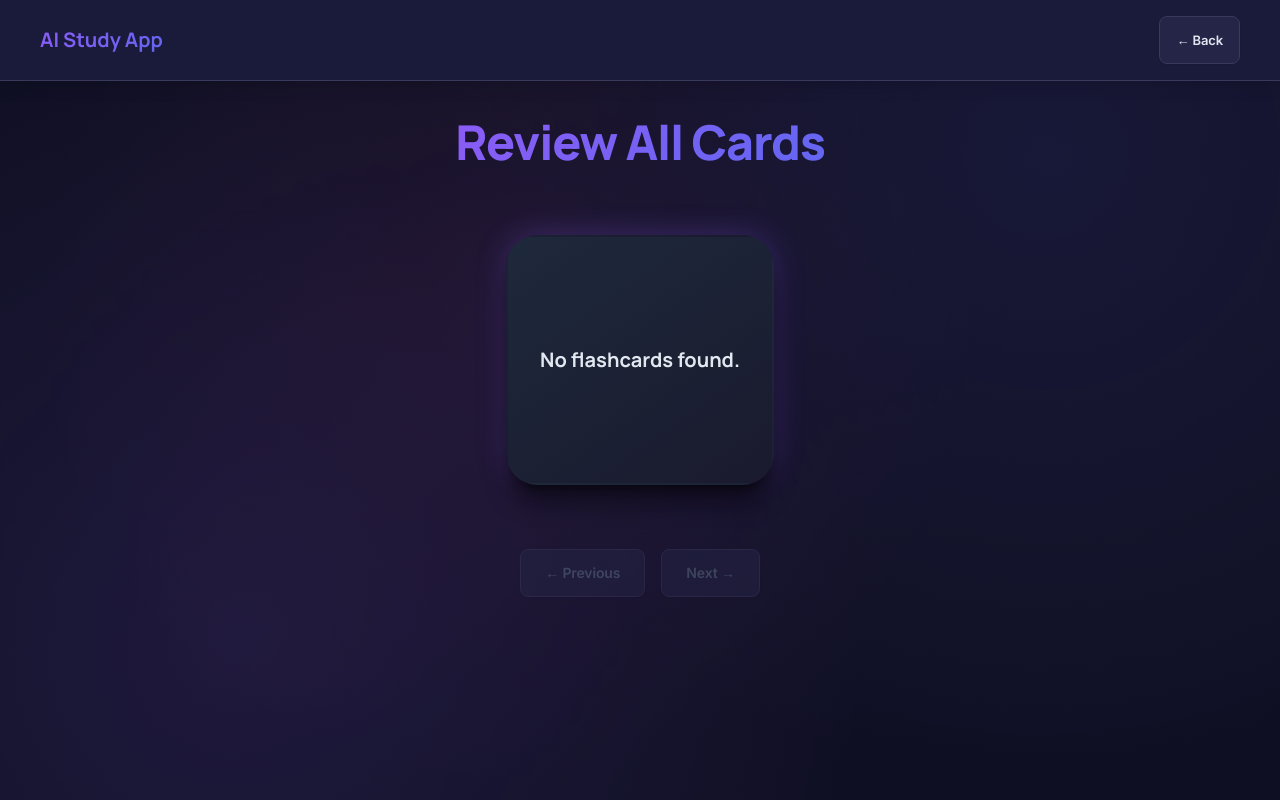
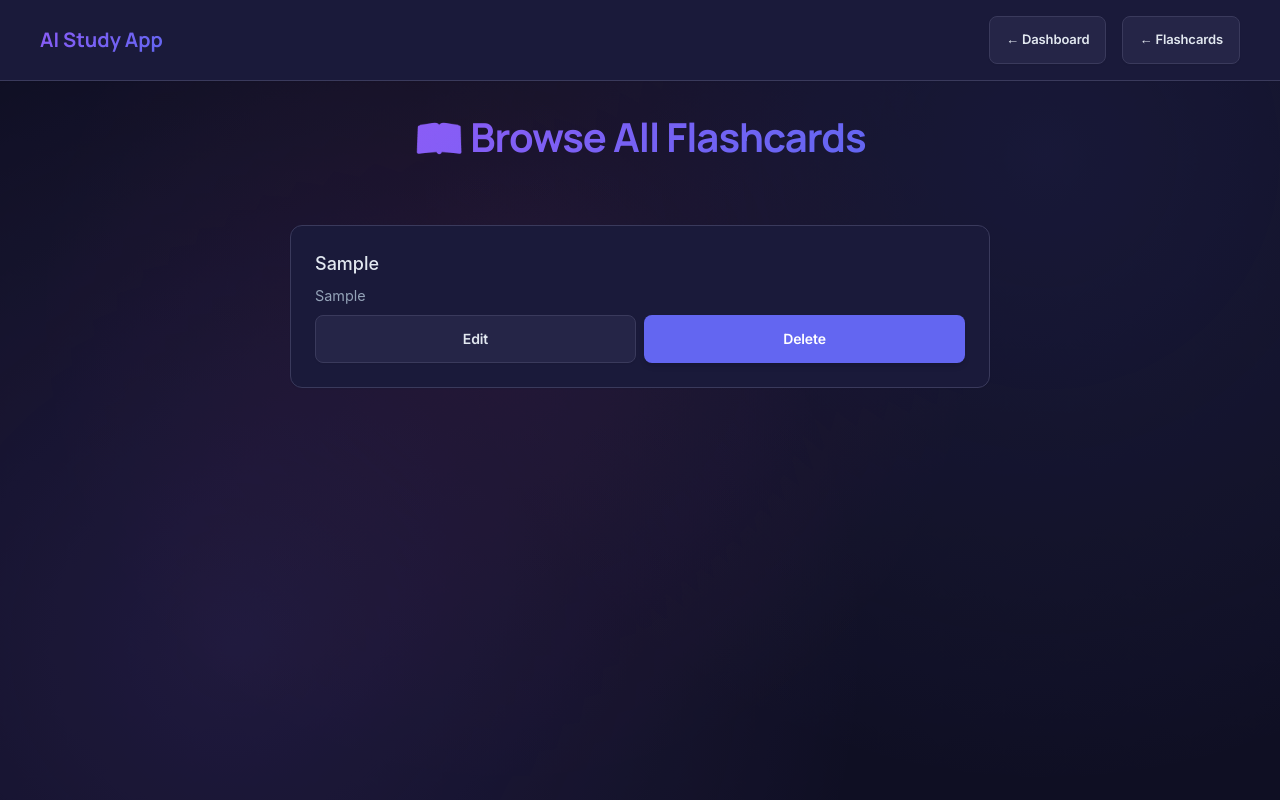
Before and after one commit to NeelKad/AI-study-app, a Flask app: page /review-all-flashcards/1 in a window 1280 px wide. Run offline with Flask 3, Linux system fonts and the light colour scheme; a user stored in the database is signed in; tables that the repository leaves empty hold one stand-in row (values such as "Sample post"); data that the repository does not hold is empty.

Commit message:
Update review_all_flashcards.html

```diff
--- a/templates/review_all_flashcards.html
+++ b/templates/review_all_flashcards.html
@@ -3,8 +3,11 @@
   <head>
     <meta charset="UTF-8" />
     <meta name="viewport" content="width=device-width, initial-scale=1.0" />
-  <title>Review All Flashcards - AI Study App</title>
-  <link rel="stylesheet" href="{{ url_for('static', filename='style.css') }}" />
+    <title>Browse All Flashcards - AI Study App</title>
+    <link
+      rel="stylesheet"
+      href="{{ url_for('static', filename='style.css') }}"
+    />
     <style>
       :root {
         --bg-primary: #0f0f23;
@@ -16,32 +19,57 @@
         --text-muted: #64748b;
         --accent: #6366f1;
         --success: #10b981;
+        --warning: #f59e0b;
         --error: #ef4444;
         --shadow-sm: 0 1px 2px 0 rgb(0 0 0 / 0.05);
-      --shadow-md: 0 4px 6px -1px rgb(0 0 0 / 0.1), 0 2px 4px -2px rgb(0 0 0 / 0.1);
-      --shadow-lg: 0 10px 15px -3px rgb(0 0 0 / 0.1), 0 4px 6px -4px rgb(0 0 0 / 0.1);
+        --shadow-md: 0 4px 6px -1px rgb(0 0 0 / 0.1),
+          0 2px 4px -2px rgb(0 0 0 / 0.1);
+        --shadow-lg: 0 10px 15px -3px rgb(0 0 0 / 0.1),
+          0 4px 6px -4px rgb(0 0 0 / 0.1);
       }
+
+      * {
+        box-sizing: border-box;
+      }
+
       body {
         background: var(--bg-primary);
         color: var(--text-primary);
-      font-family: -apple-system, BlinkMacSystemFont, 'Segoe UI', 'Roboto', sans-serif;
+        font-family: -apple-system, BlinkMacSystemFont, "Segoe UI", "Roboto",
+          sans-serif;
         margin: 0;
         min-height: 100vh;
+        line-height: 1.5;
       }
+
       .navbar {
         background: var(--bg-secondary);
         padding: 1rem 2rem;
         border-bottom: 1px solid var(--bg-border);
+        box-shadow: var(--shadow-sm);
       }
+
+      .nav-content {
+        display: flex;
+        align-items: center;
+        justify-content: space-between;
+        width: 100%;
+        max-width: 1200px;
+        margin: 0 auto;
+      }
+
       .nav-logo {
         font-size: 1.25rem;
         font-weight: 700;
         color: var(--accent);
         text-decoration: none;
+        transition: color 0.2s ease;
       }
+
       .nav-logo:hover {
         color: var(--text-primary);
       }
+
       .button {
         display: inline-flex;
         align-items: center;
@@ -56,19 +84,37 @@
         transition: all 0.2s ease;
         background: var(--accent);
         color: white;
+        gap: 0.5rem;
       }
-    .button:hover {
+
+      .button:hover:not(:disabled) {
         transform: translateY(-1px);
         box-shadow: var(--shadow-md);
       }
+
       .button-secondary {
         background: var(--bg-tertiary);
         color: var(--text-primary);
         border-color: var(--bg-border);
       }
+
       .button-secondary:hover {
         background: var(--bg-border);
       }
+
+      .button:disabled {
+        opacity: 0.5;
+        cursor: not-allowed;
+        background: var(--bg-tertiary);
+        color: var(--text-muted);
+        border-color: var(--bg-border);
+      }
+
+      .button:disabled:hover {
+        transform: none;
+        box-shadow: none;
+      }
+
       .card {
         background: var(--bg-secondary);
         border: 1px solid var(--bg-border);
@@ -76,30 +122,160 @@
         box-shadow: var(--shadow-sm);
         transition: all 0.2s ease;
       }
+
       .card:hover {
         box-shadow: var(--shadow-md);
       }
-    .button:disabled {
-      opacity: 0.5;
-      cursor: not-allowed;
-      background: var(--bg-tertiary);
-      color: var(--text-muted);
-      border-color: var(--bg-border);
+
+      .main-container {
+        padding: 2rem;
+        max-width: 800px;
+        margin: 0 auto;
+        display: flex;
+        flex-direction: column;
+        align-items: center;
+        gap: 2rem;
       }
-    .button:disabled:hover {
-      transform: none;
-      box-shadow: none;
+
+      .page-title {
+        font-size: 2.5rem;
+        font-weight: 700;
+        color: var(--accent);
+        margin: 0;
+        text-align: center;
       }
+
+      .stats-grid {
+        display: grid;
+        grid-template-columns: repeat(auto-fit, minmax(200px, 1fr));
+        gap: 1rem;
+        width: 100%;
+        margin-bottom: 1rem;
+      }
+
+      .stat-card {
+        padding: 1.5rem;
+        text-align: center;
+      }
+
+      .stat-number {
+        font-size: 2rem;
+        font-weight: 700;
+        margin-bottom: 0.5rem;
+      }
+
+      .stat-label {
+        color: var(--text-secondary);
+        font-size: 0.875rem;
+        text-transform: uppercase;
+        letter-spacing: 0.05em;
+      }
+
+      .stat-due {
+        color: var(--warning);
+      }
+      .stat-total {
+        color: var(--accent);
+      }
+      .stat-new {
+        color: var(--success);
+      }
+
+      .action-grid {
+        display: grid;
+        grid-template-columns: repeat(auto-fit, minmax(280px, 1fr));
+        gap: 1.5rem;
+        width: 100%;
+      }
+
+      .action-button {
+        padding: 2rem;
+        text-align: center;
+        font-size: 1.125rem;
+        font-weight: 600;
+        text-decoration: none;
+        min-height: 140px;
+        display: flex;
+        flex-direction: column;
+        align-items: center;
+        justify-content: center;
+        gap: 1rem;
+      }
+
+      .action-icon {
+        font-size: 2.5rem;
+      }
+
+      .loading-container {
+        display: none;
+        text-align: center;
+        margin: 2rem 0;
+      }
+
+      .loading-content {
+        display: inline-flex;
+        align-items: center;
+        gap: 0.75rem;
+        padding: 1rem 1.5rem;
+        background: var(--bg-secondary);
+        border-radius: 0.75rem;
+        border: 1px solid var(--bg-border);
+      }
+
+      .spinner {
+        width: 20px;
+        height: 20px;
+        border: 2px solid var(--bg-border);
+        border-top: 2px solid var(--accent);
+        border-radius: 50%;
+        animation: spin 1s linear infinite;
+      }
+
+      @keyframes spin {
+        0% {
+          transform: rotate(0deg);
+        }
+        100% {
+          transform: rotate(360deg);
+        }
+      }
+
+      .message {
+        padding: 1rem 1.5rem;
+        border-radius: 0.5rem;
+        font-weight: 600;
+        text-align: center;
+        margin-top: 1rem;
+      }
+
+      .message.error {
+        background: rgba(239, 68, 68, 0.1);
+        color: var(--error);
+        border: 1px solid rgba(239, 68, 68, 0.2);
+      }
+
+      .message.success {
+        background: rgba(16, 185, 129, 0.1);
+        color: var(--success);
+        border: 1px solid rgba(16, 185, 129, 0.2);
+      }
+
       @media (max-width: 768px) {
         .navbar {
           padding: 1rem;
         }
-      main {
+        .main-container {
           padding: 1rem;
         }
         .button {
           padding: 0.75rem 1rem;
           font-size: 0.875rem;
+        }
+        .page-title {
+          font-size: 2rem;
+        }
+        .action-grid {
+          grid-template-columns: 1fr;
         }
       }
     </style>
@@ -107,89 +283,134 @@
   <body>
     <header>
       <nav class="navbar">
-      <div style="display: flex; align-items: center; justify-content: space-between; width: 100%; max-width: 1200px; margin: 0 auto;">
+        <div class="nav-content">
           <a href="{{ url_for('index') }}" class="nav-logo">AI Study App</a>
-        <div style="display: flex; gap: 1rem; align-items: center;">
-          <a href="{{ url_for('flashcards', note_id=note_id) }}" class="button button-secondary" style="padding: 0.5rem 1rem; font-size: 0.8125rem;">← Back</a>
+          <div style="display: flex; gap: 1rem; align-items: center">
+            <a
+              href="{{ url_for('dashboard') }}"
+              class="button button-secondary"
+              style="padding: 0.5rem 1rem; font-size: 0.8125rem"
+            >
+              ← Dashboard
+            </a>
+            <a
+              href="{{ url_for('flashcards', note_id=note_id) }}"
+              class="button button-secondary"
+              style="padding: 0.5rem 1rem; font-size: 0.8125rem"
+            >
+              ← Flashcards
+            </a>
           </div>
         </div>
       </nav>
     </header>
-  <main style="padding: 2rem; max-width: 600px; margin: 0 auto; display: flex; flex-direction: column; align-items: center;">
-    <h1 style="margin-bottom: 2rem; color: var(--accent);">Review All Cards</h1>
-    <div id="flashcard" class="card" style="cursor: pointer; padding: 3rem 2rem; min-height: 250px; display: flex; align-items: center; justify-content: center; text-align: center; font-size: 1.25rem; line-height: 1.5; transition: all 0.2s ease; user-select: none; border: 2px solid transparent;">
-      Loading...
+    <main class="main-container">
+      <h1 class="page-title">📖 Browse All Flashcards</h1>
+      <div id="loadingIndicator" class="loading-container">
+        <div class="loading-content">
+          <div class="spinner"></div>
+          <span style="color: var(--text-secondary); font-weight: 500">
+            Loading all flashcards...
+          </span>
         </div>
-    <div style="display: flex; justify-content: center; gap: 1rem; margin-top: 2rem;">
-      <button class="button button-secondary" id="prevBtn">← Previous</button>
-      <button class="button button-secondary" id="nextBtn">Next →</button>
       </div>
-    <div id="cardCounter" style="text-align: center; color: var(--accent); font-weight: 600; margin-top: 1rem;"></div>
+      <div id="messageContainer"></div>
+      <div
+        id="flashcardList"
+        style="width: 100%; max-width: 700px; margin: 0 auto"
+      ></div>
     </main>
     <script>
-    const flashcardDiv = document.getElementById("flashcard");
-    const prevBtn = document.getElementById("prevBtn");
-    const nextBtn = document.getElementById("nextBtn");
-    const cardCounter = document.getElementById("cardCounter");
+      const noteId = {{ note_id }};
+      const loadingIndicator = document.getElementById('loadingIndicator');
+      const messageContainer = document.getElementById('messageContainer');
+      const flashcardList = document.getElementById('flashcardList');
 
-    let flashcards = [];
-    let currentIndex = 0;
-    let showingDefinition = false;
+      function showMessage(text, type = 'info') {
+        messageContainer.innerHTML = `<div class="message ${type}">${text}</div>`;
+      }
+      function clearMessage() {
+        messageContainer.innerHTML = '';
+      }
 
       async function loadAllFlashcards() {
-      flashcardDiv.textContent = "Loading...";
+        loadingIndicator.style.display = 'block';
+        clearMessage();
         try {
-        const res = await fetch("/api/flashcards/all", { method: "GET" });
-        if (!res.ok) throw new Error("Failed to load flashcards.");
-        const data = await res.json();
-        flashcards = data.map(card => ({ term: card.term, definition: card.definition }));
-        currentIndex = 0;
-        showingDefinition = false;
-        updateFlashcard();
-      } catch (err) {
-        flashcardDiv.textContent = "Error: " + err.message;
+          const response = await fetch(`/api/flashcards/all?note_id=${noteId}`);
+          if (response.ok) {
+            const flashcards = await response.json();
+            displayFlashcards(flashcards);
+          } else {
+            showMessage('Failed to load flashcards.', 'error');
+          }
+        } catch (error) {
+          showMessage('Error loading flashcards.', 'error');
+        } finally {
+          loadingIndicator.style.display = 'none';
         }
       }
 
-    function updateFlashcard() {
+      function displayFlashcards(flashcards) {
         if (flashcards.length === 0) {
-        flashcardDiv.textContent = "No flashcards found.";
-        cardCounter.textContent = "";
-        prevBtn.disabled = true;
-        nextBtn.disabled = true;
+          showMessage('No flashcards found.', 'info');
+          flashcardList.innerHTML = '';
           return;
         }
-      const card = flashcards[currentIndex];
-      flashcardDiv.textContent = showingDefinition ? card.definition : card.term;
-      cardCounter.textContent = `Card ${currentIndex + 1} of ${flashcards.length}`;
-      prevBtn.disabled = currentIndex === 0;
-      nextBtn.disabled = currentIndex === flashcards.length - 1;
+        flashcardList.innerHTML = flashcards
+          .map(
+            (card) => `
+          <div class="card" style="margin-bottom: 1rem; padding: 1.5rem;">
+            <div style="font-size: 1.125rem; font-weight: 500; margin-bottom: 0.5rem;">
+              ${card.term}
+            </div>
+            <div style="margin-bottom: 0.5rem; color: var(--text-secondary); font-size: 0.9rem;">
+              ${card.definition}
+            </div>
+            <div style="display: flex; gap: 0.5rem; justify-content: center;">
+              <a
+                href="{{ url_for('edit_flashcard', card_id = '${card.id}') }}"
+                class="button button-secondary"
+                style="flex: 1"
+              >
+                Edit
+              </a>
+              <button
+                class="button"
+                onclick="deleteFlashcard(${card.id})"
+                style="flex: 1"
+              >
+                Delete
+              </button>
+            </div>
+          </div>
+        `
+          )
+          .join('');
       }
 
-    flashcardDiv.addEventListener("click", () => {
-      if (flashcards.length > 0) {
-        showingDefinition = !showingDefinition;
-        updateFlashcard();
+      async function deleteFlashcard(cardId) {
+        if (!confirm('Are you sure you want to delete this flashcard?')) return;
+        loadingIndicator.style.display = 'block';
+        clearMessage();
+        try {
+          const response = await fetch(`/api/flashcards/${cardId}`, {
+            method: 'DELETE',
+          });
+          if (response.ok) {
+            showMessage('Flashcard deleted successfully!', 'success');
+            loadAllFlashcards();
+          } else {
+            showMessage('Failed to delete flashcard.', 'error');
           }
-    });
+        } catch (error) {
+          showMessage('Error deleting flashcard.', 'error');
+        } finally {
+          loadingIndicator.style.display = 'none';
+        }
+      }
 
-    prevBtn.addEventListener("click", () => {
-      if (currentIndex > 0) {
-        currentIndex--;
-        showingDefinition = false;
-        updateFlashcard();
-      }
-    });
-
-    nextBtn.addEventListener("click", () => {
-      if (currentIndex < flashcards.length - 1) {
-        currentIndex++;
-        showingDefinition = false;
-        updateFlashcard();
-      }
-    });
-
-    window.onload = loadAllFlashcards;
+      document.addEventListener('DOMContentLoaded', loadAllFlashcards);
     </script>
   </body>
 </html>
```
Lines whose indentation alone changed are shown as unchanged.
